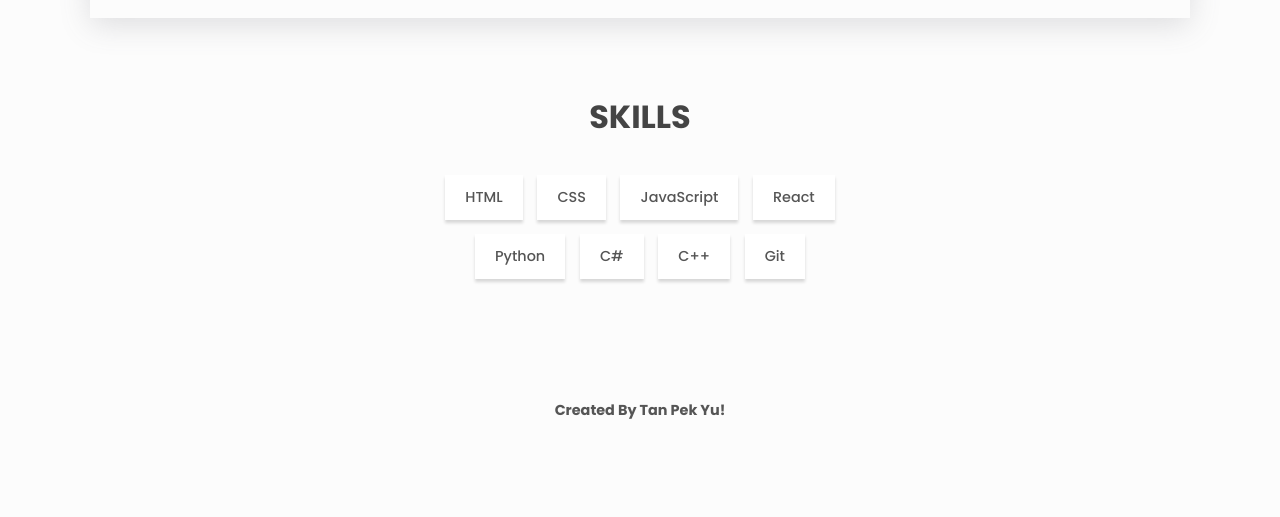
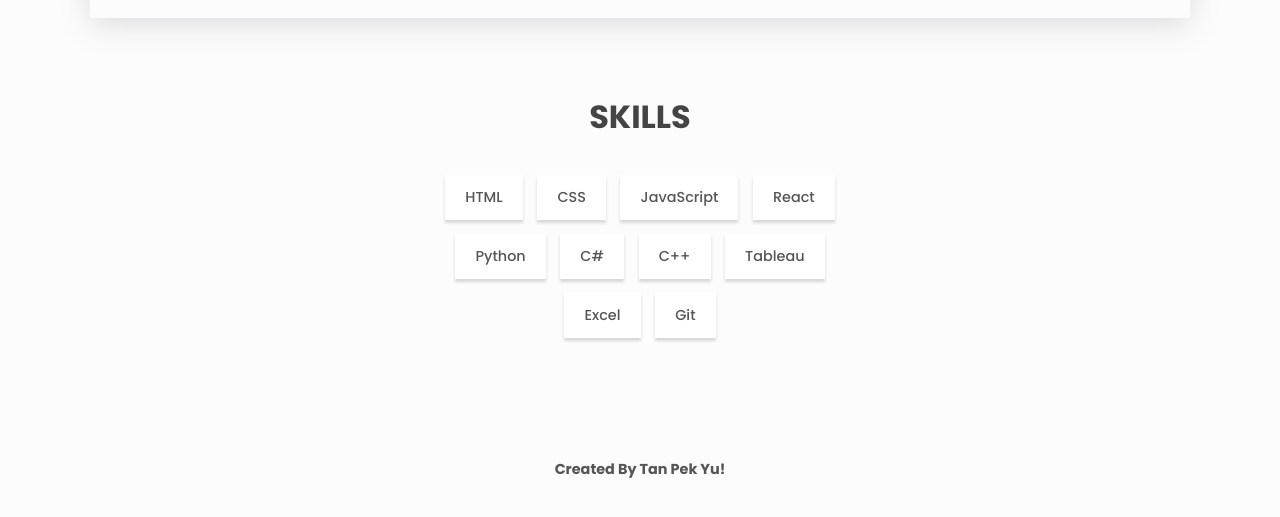
Before and after one commit to PY8642/py.github.io, a plain HTML site: page index.html in a window 1280 px wide. Shown: the part 1791-2308 px from the top of the page. Before the commit the page ends 2261 px from the top, so only its background shows below. Drawn offline with Linux system fonts and the light colour scheme.

Commit message:
Final final

```diff
--- a/index.html
+++ b/index.html
@@ -258,6 +258,8 @@
           <li class="skills__list-item btn btn--plain">Python</li>
           <li class="skills__list-item btn btn--plain">C#</li>
           <li class="skills__list-item btn btn--plain">C++</li>
+          <li class="skills__list-item btn btn--plain">Tableau</li>
+          <li class="skills__list-item btn btn--plain">Excel</li>
           <li class="skills__list-item btn btn--plain">Git</li>
         </ul>
       </section>
```
